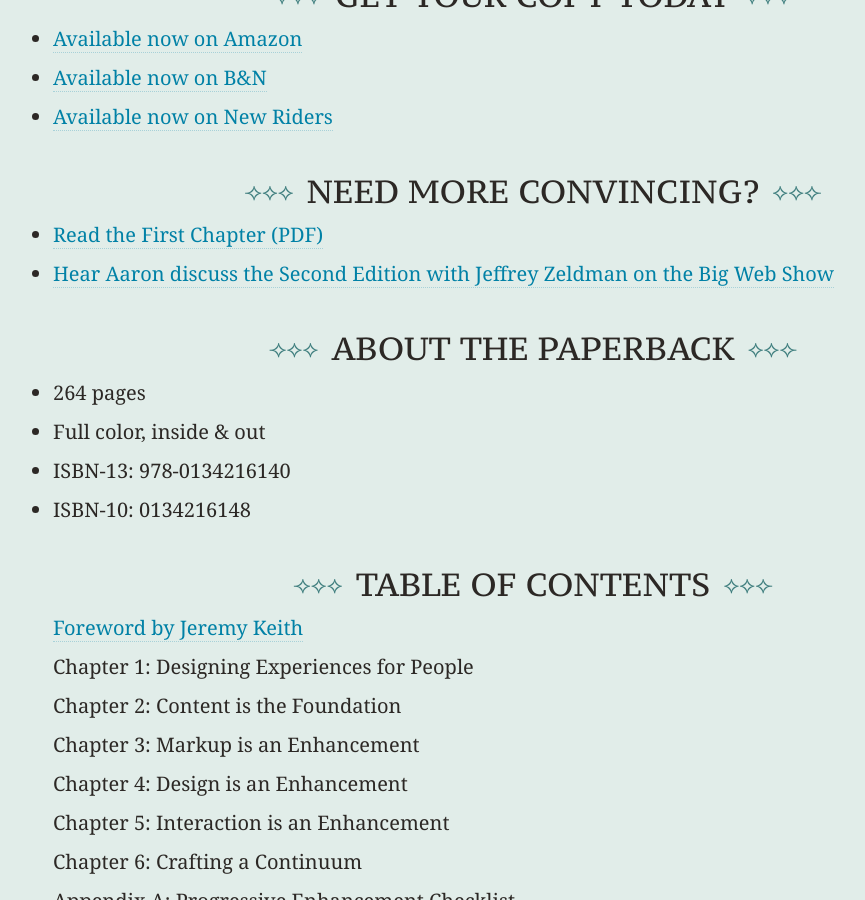
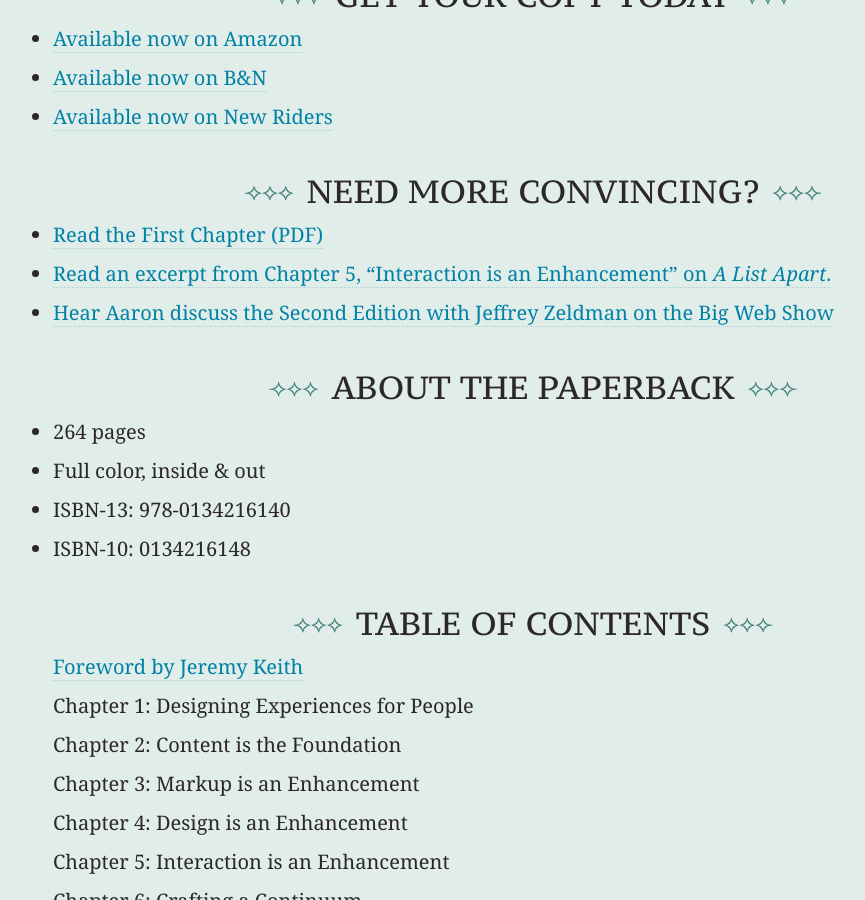
Before and after one commit to aarongustafson/adaptivewebdesign.info, a Jekyll site: the page built from 2nd-edition/index.html, in a window 1280 px wide and 900 px high, scrolled down 806 px. Shown: the whole window, without its empty margins (107-972 px from the left). Built offline with Jekyll 4.4.1, drawn with Linux system fonts in a browser that asks for light colours.

Commit message:
added a link to the ALA reprint

```diff
--- a/2nd-edition/index.html
+++ b/2nd-edition/index.html
@@ -32,6 +32,7 @@
 	<h2 class="section__title">Need More Convincing?</h2>
 	<ul>
 		<li><a href="http://ptgmedia.pearsoncmg.com/images/9780134216140/samplepages/9780134216140.pdf">Read the First Chapter (PDF)</a></li>
+		<li><a href="http://alistapart.com/article/interaction-is-an-enhancement">Read an excerpt from Chapter 5, “Interaction is an Enhancement” on <cite>A List Apart</cite>.</a>
 		<li><a href="http://5by5.tv/bigwebshow/140">Hear Aaron discuss the Second Edition with Jeffrey Zeldman on the Big Web Show</a></li>
 	</ul>
 </section>
```
